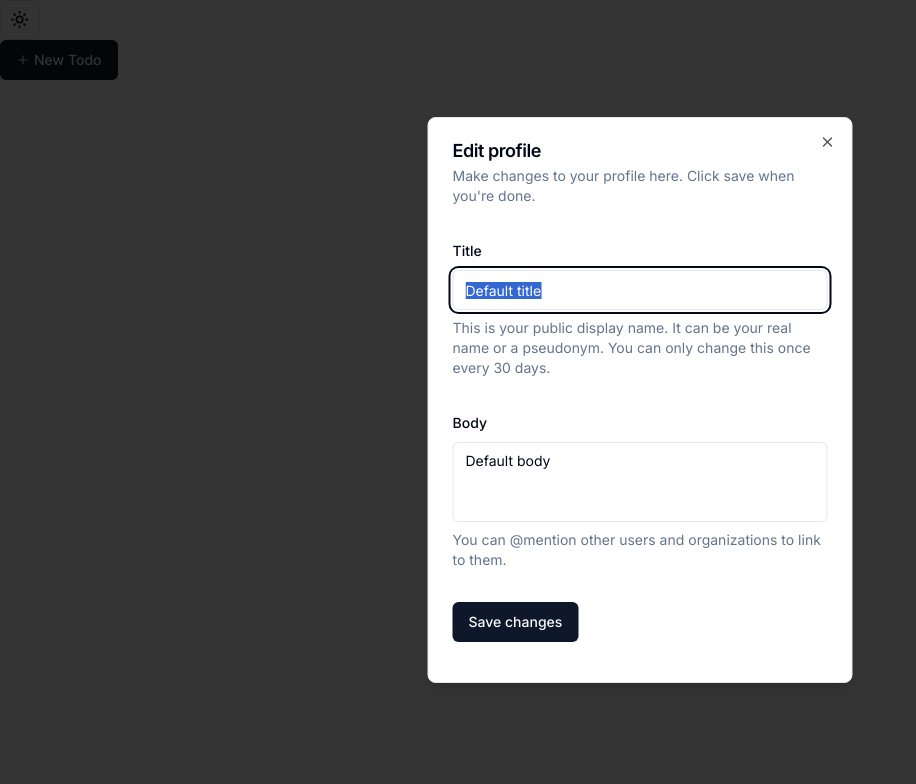
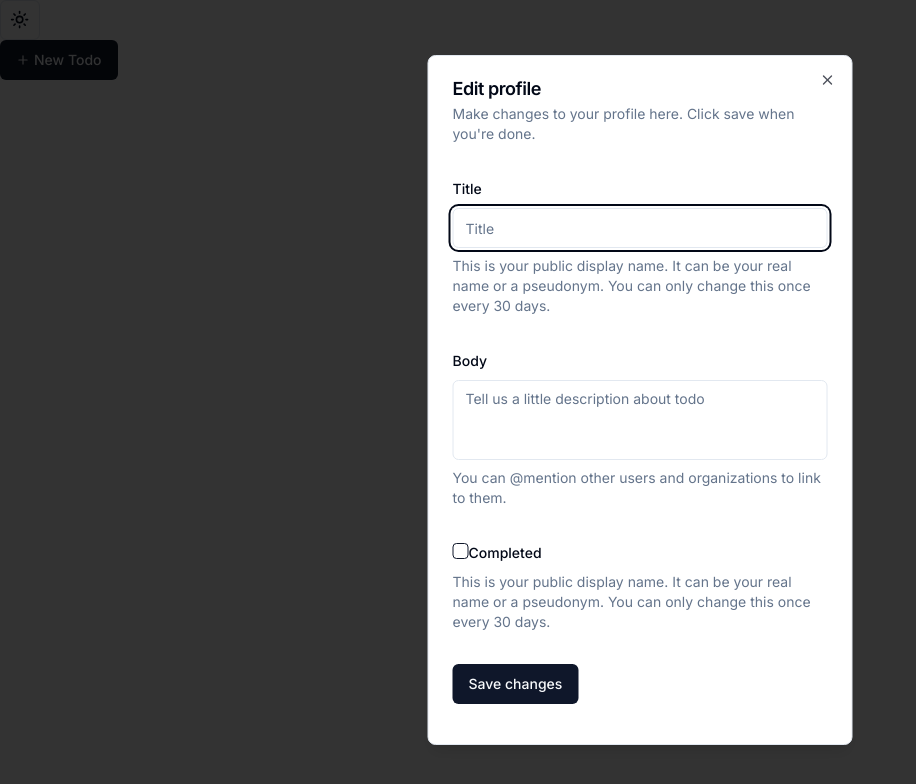
Before and after one commit to ahmed00078/nextjs-todo, a Next.js app: page / in a window 1280 px wide. Both pictures are taken after a click on the button "New Todo". Shown: the top 784 px of the page, without its empty margins (0-916 px from the left). Built offline with nearby package versions, Linux system fonts and the light colour scheme.

Commit message:
toggle completed

```diff
--- a/actions/todo.actions.ts
+++ b/actions/todo.actions.ts
@@ -8,12 +8,13 @@
     return await prisma.todo.findMany();
 }
 
-export const createTodoAction = async ({title, body}: {title: string; body?: string | undefined}) => {
+export const createTodoAction = async ({title, body, completed}: {title: string; body?: string | undefined, completed: boolean | undefined}) => {
     return await prisma.todo.create(
         {
             data: {
                 title,
-                body
+                body,
+                completed
             }
         }
     );
--- a/components/AddTodoForm.tsx
+++ b/components/AddTodoForm.tsx
@@ -1,6 +1,6 @@
 "use client";
 
-import React from 'react';
+import React from "react";
 
 import {
   Dialog,
@@ -21,34 +21,34 @@
   FormItem,
   FormLabel,
   FormMessage,
-  } from "@/components/ui/form"
+} from "@/components/ui/form";
 import { createTodoAction, getTodoAction } from "@/actions/todo.actions";
-import { Textarea } from './ui/textarea';
-import { Button } from './ui/button';
-import { Plus } from 'lucide-react';
-import { useForm } from 'react-hook-form';
+import { Textarea } from "./ui/textarea";
+import { Button } from "./ui/button";
+import { Plus } from "lucide-react";
+import { useForm } from "react-hook-form";
 import { zodResolver } from "@hookform/resolvers/zod";
 import { TodoFormValues, todoFormSchema } from "@/schema";
-import { title } from 'process';
-
+import { title } from "process";
+import { Checkbox } from "./ui/checkbox";
 
 const AddTodoForm = () => {
-
   const defaultValues: Partial<TodoFormValues> = {
-        title: "Default title",
-        body: "Default body",
-      }
+    title: "",
+    body: "",
+    completed: false
+  };
 
   // const todos = await getTodoAction();
   const form = useForm<TodoFormValues>({
     resolver: zodResolver(todoFormSchema),
     defaultValues,
     mode: "onChange",
-      })
+  });
 
   const onSubmit = async (data: TodoFormValues) => {
-        await createTodoAction({title: data.title, body: data.body});
-      }
+    await createTodoAction({ title: data.title, body: data.body, completed: data.completed });
+  };
 
   return (
     <Dialog>
@@ -62,16 +62,12 @@
         <DialogHeader>
           <DialogTitle>Edit profile</DialogTitle>
           <DialogDescription>
-              Make changes to your profile here. Click save when you&apos;re
-              done.
+            Make changes to your profile here. Click save when you&apos;re done.
           </DialogDescription>
         </DialogHeader>
         <div className="py-4">
           <Form {...form}>
-              <form
-                onSubmit={form.handleSubmit(onSubmit)}
-                className="space-y-8"
-              >
+            <form onSubmit={form.handleSubmit(onSubmit)} className="space-y-8">
               <FormField
                 control={form.control}
                 name="title"
@@ -82,9 +78,9 @@
                       <Input placeholder="Title " {...field} />
                     </FormControl>
                     <FormDescription>
-                        This is your public display name. It can be your real
-                        name or a pseudonym. You can only change this once every
-                        30 days.
+                      This is your public display name. It can be your real name
+                      or a pseudonym. You can only change this once every 30
+                      days.
                     </FormDescription>
                     <FormMessage />
                   </FormItem>
@@ -112,6 +108,25 @@
                   </FormItem>
                 )}
               />
+
+              <FormField
+                control={form.control}
+                name="completed"
+                render={({ field }) => (
+                  <FormItem>
+                    <FormControl>
+                      <Checkbox checked={field.value} onCheckedChange={field.onChange} {...field} />
+                    </FormControl>
+                    <FormLabel>Completed</FormLabel>
+                    <FormDescription>
+                      This is your public display name. It can be your real name
+                      or a pseudonym. You can only change this once every 30
+                      days.
+                    </FormDescription>
+                    <FormMessage />
+                  </FormItem>
+                )}
+              />
               <Button type="submit">Save changes</Button>
             </form>
           </Form>
@@ -119,6 +134,6 @@
       </DialogContent>
     </Dialog>
   );
-}
+};
 
 export default AddTodoForm;
--- /dev/null
+++ b/components/ui/checkbox.tsx
@@ -0,0 +1,30 @@
+"use client"
+
+import * as React from "react"
+import * as CheckboxPrimitive from "@radix-ui/react-checkbox"
+import { Check } from "lucide-react"
+
+import { cn } from "@/lib/utils"
+
+const Checkbox = React.forwardRef<
+  React.ElementRef<typeof CheckboxPrimitive.Root>,
+  React.ComponentPropsWithoutRef<typeof CheckboxPrimitive.Root>
+>(({ className, ...props }, ref) => (
+  <CheckboxPrimitive.Root
+    ref={ref}
+    className={cn(
+      "peer h-4 w-4 shrink-0 rounded-sm border border-primary ring-offset-background focus-visible:outline-none focus-visible:ring-2 focus-visible:ring-ring focus-visible:ring-offset-2 disabled:cursor-not-allowed disabled:opacity-50 data-[state=checked]:bg-primary data-[state=checked]:text-primary-foreground",
+      className
+    )}
+    {...props}
+  >
+    <CheckboxPrimitive.Indicator
+      className={cn("flex items-center justify-center text-current")}
+    >
+      <Check className="h-4 w-4" />
+    </CheckboxPrimitive.Indicator>
+  </CheckboxPrimitive.Root>
+))
+Checkbox.displayName = CheckboxPrimitive.Root.displayName
+
+export { Checkbox }
--- a/package.json
+++ b/package.json
@@ -15,6 +15,7 @@
     "@faker-js/faker": "^8.4.1",
     "@hookform/resolvers": "^3.4.2",
     "@prisma/client": "5.14.0",
+    "@radix-ui/react-checkbox": "^1.0.4",
     "@radix-ui/react-dialog": "^1.0.5",
     "@radix-ui/react-dropdown-menu": "^2.0.6",
     "@radix-ui/react-label": "^2.0.2",
--- a/schema/index.ts
+++ b/schema/index.ts
@@ -14,6 +14,7 @@
       .max(80, {
         message: "body must not be longer than 80 characters.",
       }).optional(),
+    completed: z.boolean()
   })
 
   export type TodoFormValues = z.infer<typeof todoFormSchema>
```
Also changed, not shown: 1 other file (tests, documents, lock files or other folders). Lines whose indentation alone changed are shown as unchanged.
